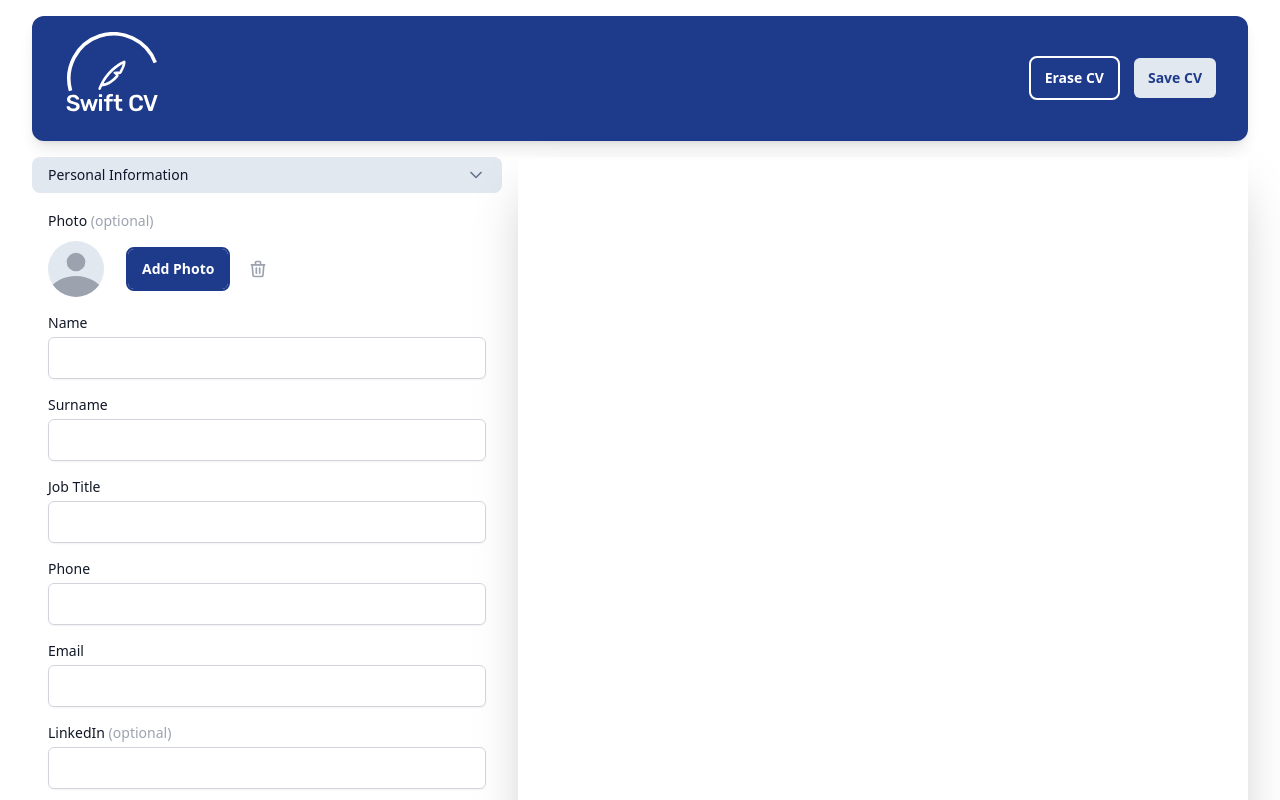
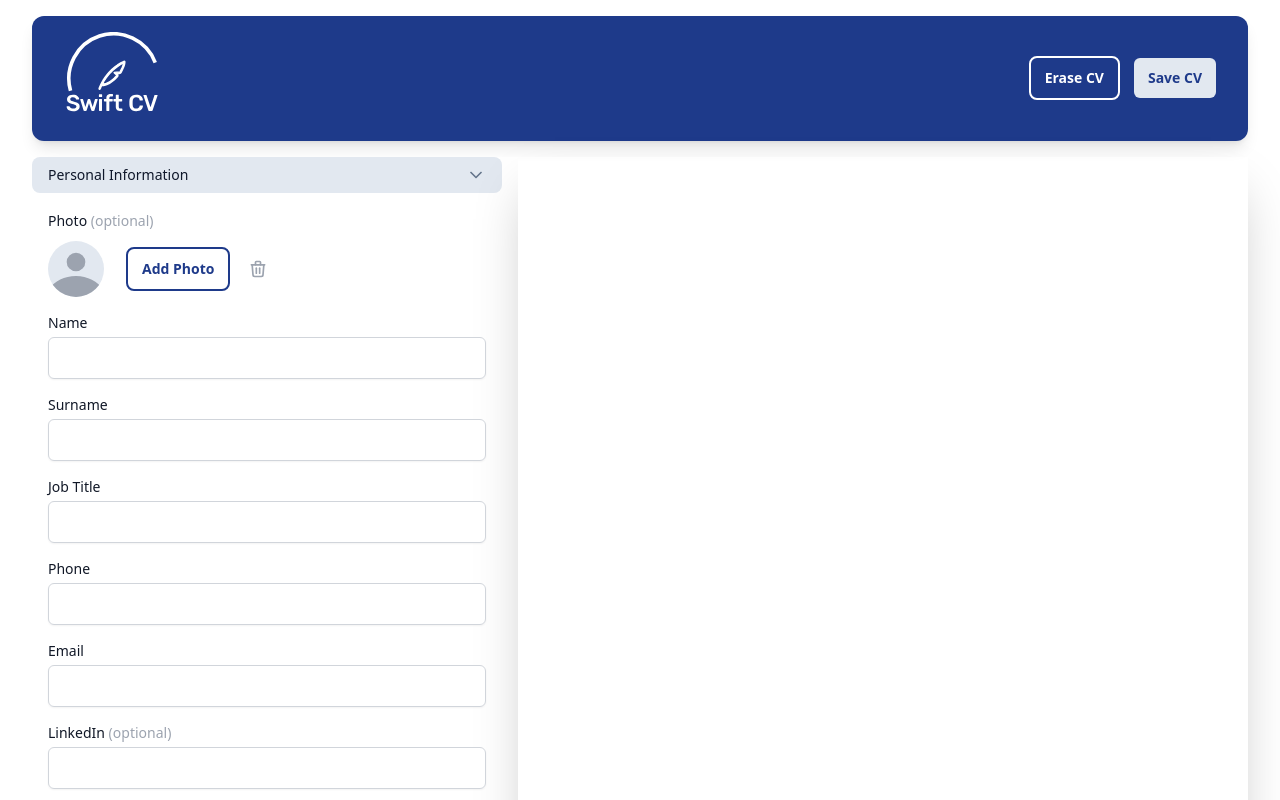
Before and after one commit to scottwright-dev/swift-cv, a React (Vite) app: page / in a window 1280 px wide. Shown: the top 800 px of the page. Built offline with nearby package versions, Linux system fonts and the light colour scheme.

Commit message:
style: button color adjustments

```diff
--- a/src/components/AppHeader.jsx
+++ b/src/components/AppHeader.jsx
@@ -14,7 +14,7 @@ function Header({ onPrint, onErase }) {
       <div className="mt-4 flex md:ml-4 md:mt-0">
         <div>
           <ButtonSecondary
-            className="hover:bg-red-800 hover:text-white"
+            className="text-white hover:bg-red-700 hover:text-white hover:outline-red-700"
             text="Erase CV"
             onClick={onErase}
           />
--- a/src/components/ButtonSecondary.jsx
+++ b/src/components/ButtonSecondary.jsx
@@ -5,7 +5,7 @@ function ButtonSecondary({ text, onClick, className }) {
     <button
       type="button"
       onClick={onClick}
-      className={`rounded-md px-3.5 py-2.5 text-sm font-semibold text-white shadow-sm outline outline-2 transition-colors duration-200 ease-in-out hover:bg-white hover:text-blue-900 hover:outline-blue-900 focus-visible:outline focus-visible:outline-2 focus-visible:outline-offset-2 focus-visible:outline-blue-900 ${className}`}
+      className={`rounded-md px-3.5 py-2.5 text-sm font-semibold outline outline-2 transition-colors duration-200 ease-in-out focus-visible:outline focus-visible:outline-2 focus-visible:outline-offset-2 focus-visible:outline-blue-900 ${className}`}
     >
       {text}
     </button>
--- a/src/components/form/ImageUploader.jsx
+++ b/src/components/form/ImageUploader.jsx
@@ -94,7 +94,7 @@ function ImageUploader({
           />
           <div className="flex items-center">
             <ButtonSecondary
-              className="bg-blue-900 text-white outline outline-blue-900 hover:bg-blue-300"
+              className="bg-white text-blue-900 outline-blue-900 hover:bg-blue-900 hover:text-white hover:outline-blue-900"
               text="Add Photo"
               onClick={handleClick}
             />
```
